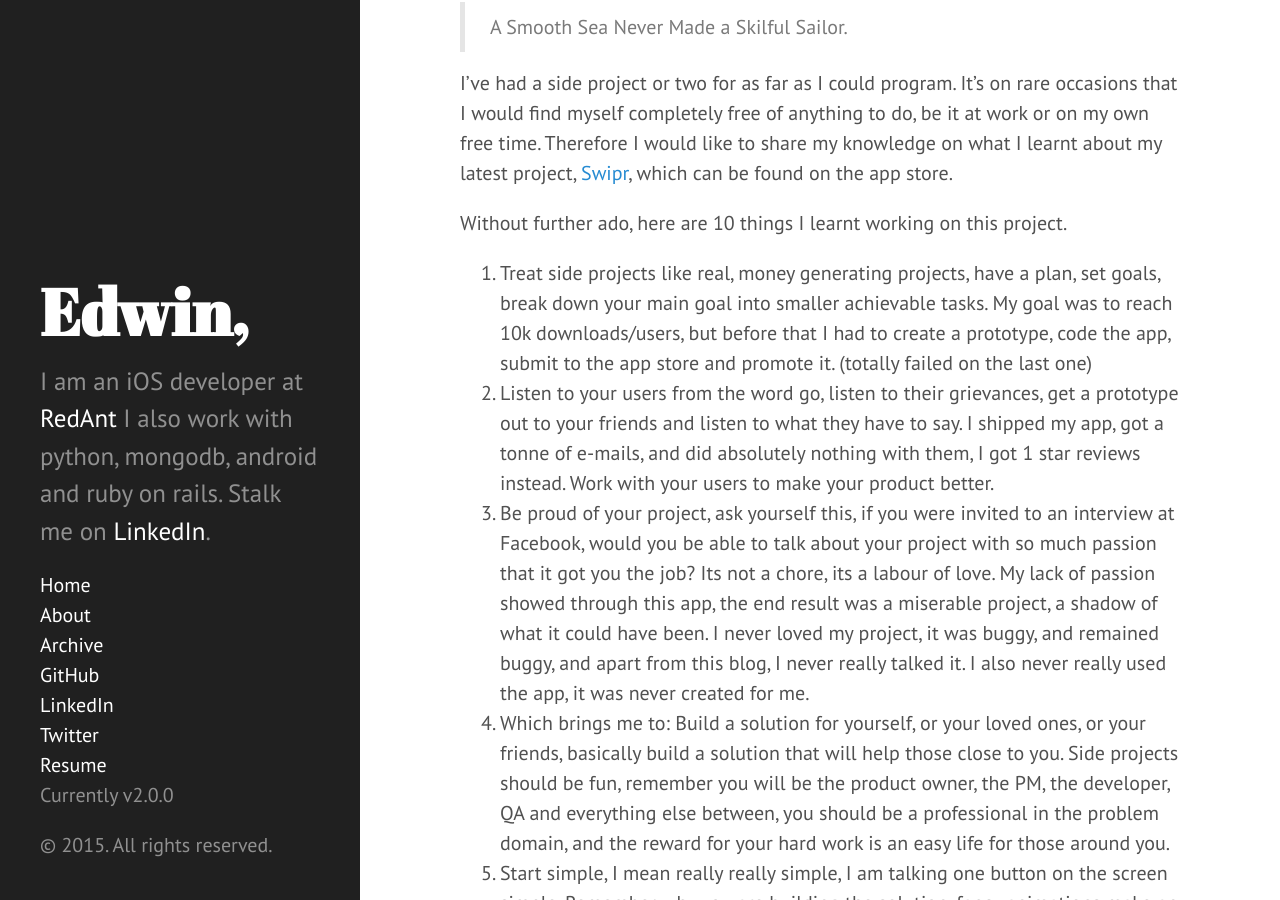
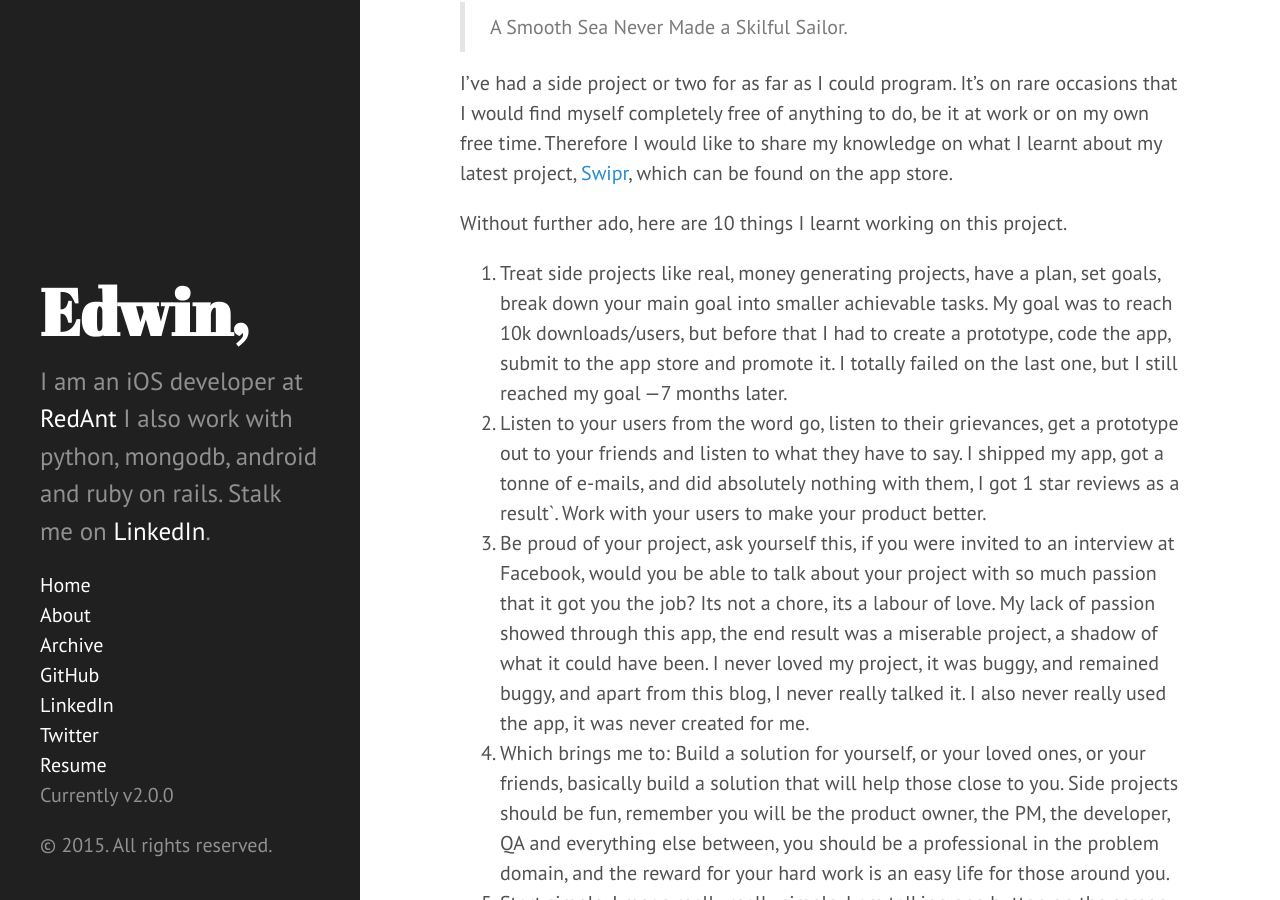
Before and after one commit to edwinbosire/edwinbosire.github.io, a Jekyll site: the page built from _posts/2015-05-13-10_lessons_i_learnt_from_my_side_projects.md, in a window 1280 px wide and 900 px high, scrolled down 309 px. Built offline with Jekyll 4.4.1, drawn with Linux system fonts in a browser that asks for light colours.

Commit message:
Alterations

```diff
--- a/_posts/2015-05-13-10_lessons_i_learnt_from_my_side_projects.md
+++ b/_posts/2015-05-13-10_lessons_i_learnt_from_my_side_projects.md
@@ -12,8 +12,8 @@ I've had a side project or two for as far as I could program. It's on rare occas
 
 Without further ado, here are 10 things I learnt working on this project.
 
-1. Treat side projects like real, money generating projects, have a plan, set goals, break down your main goal into smaller achievable tasks. My goal was to reach 10k downloads/users, but before that I had to create a prototype, code the app, submit to the app store and promote it. (totally failed on the last one)
-2. Listen to your users from the word go, listen to their grievances, get a prototype out to your friends and listen to what they have to say. I shipped my app, got a tonne of e-mails, and did absolutely nothing with them, I got 1 star reviews instead. Work with your users to make your product better.
+1. Treat side projects like real, money generating projects, have a plan, set goals, break down your main goal into smaller achievable tasks. My goal was to reach 10k downloads/users, but before that I had to create a prototype, code the app, submit to the app store and promote it. I totally failed on the last one, but I still reached my goal ---7 months later.
+2. Listen to your users from the word go, listen to their grievances, get a prototype out to your friends and listen to what they have to say. I shipped my app, got a tonne of e-mails, and did absolutely nothing with them, I got 1 star reviews as a result`. Work with your users to make your product better.
 3. Be proud of your project, ask yourself this, if you were invited to an interview at Facebook, would you be able to talk about your project with so much passion that it got you the job? Its not a chore, its a labour of love. My lack of passion showed through this app, the end result was a miserable project, a shadow of what it could have been. I never loved my project, it was buggy, and remained buggy, and apart from this blog, I never really talked it. I also never really used the app, it was never created for me.
 4. Which brings me to: Build a solution for yourself, or your loved ones, or your friends, basically build a solution that will help those close to you. Side projects should be fun, remember you will be the product owner, the PM, the developer, QA and everything else between, you should be a professional in the problem domain, and the reward for your hard work is an easy life for those around you.
 5. Start simple, I mean really really simple, I am talking one button on the screen simple. Remember why you are building the solution, fancy animations make an app better, but a working app is sweeter. Launch, iterate, rinse + repeat. Launch on v.0.7, fix it, get to v.1.0 and then let the whole world know about it.
```
